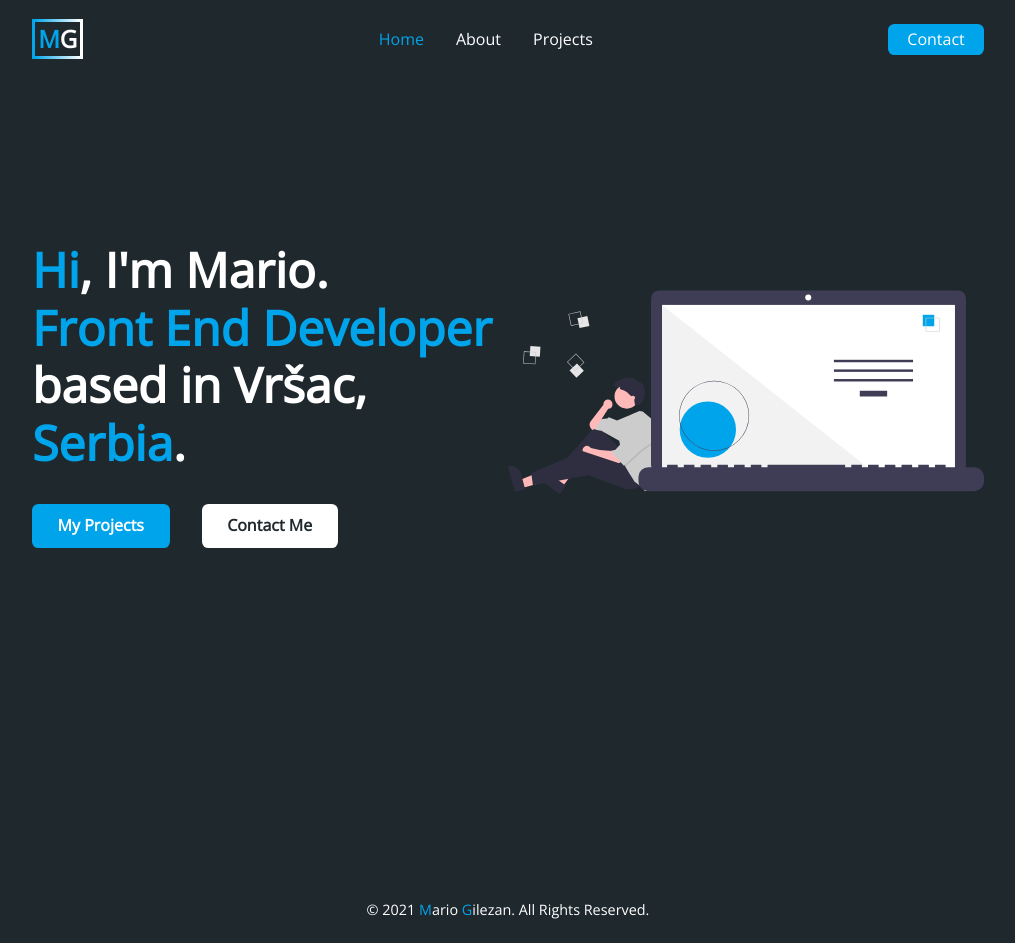
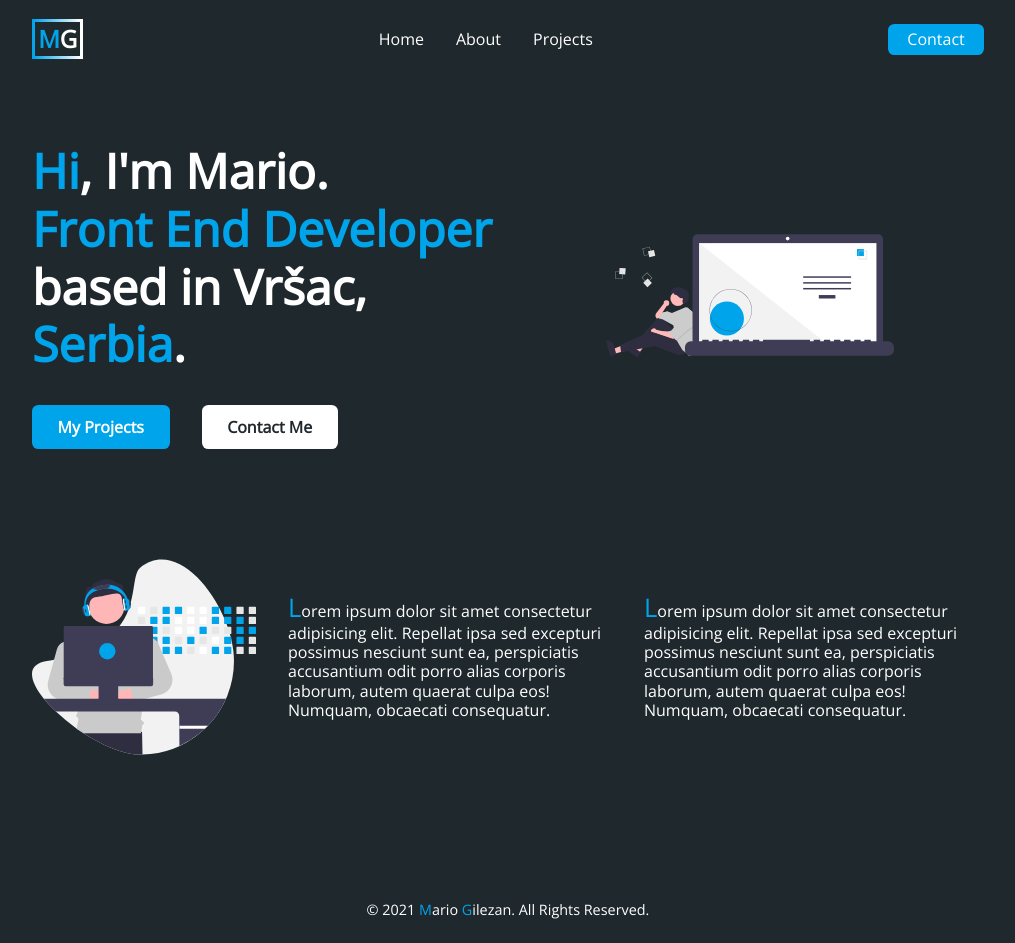
Before and after one commit to mariogilezan/mariogilezan-site, a Gatsby site: page / in a window 1280 px wide. Shown: the whole page, without its empty margins (132-1147 px from the left). Built offline with nearby package versions, Linux system fonts and the light colour scheme; Gatsby itself is replaced by a stand-in of ours.

Commit message:
added gatsby anchor link and changed some styles in hero and about section

```diff
--- a/gatsby-config.js
+++ b/gatsby-config.js
@@ -21,11 +21,11 @@ module.exports = {
       },
       {
         name: `About`,
-        slug: `/about`,
+        slug: `/#about`,
       },
       {
         name: `Projects`,
-        slug: `/projects`,
+        slug: `/#projects`,
       },
     ],
   },
@@ -56,8 +56,14 @@ module.exports = {
       resolve: "gatsby-plugin-react-svg",
       options: {
         rule: {
-          include: /images/,
+          include: /assets/,
         },
+      },
+    },
+    {
+      resolve: "gatsby-plugin-anchor-links",
+      options: {
+        offset: -100,
       },
     },
     `gatsby-plugin-styled-components`,
--- a/package.json
+++ b/package.json
@@ -19,6 +19,7 @@
     "babel-plugin-styled-components": "^1.13.2",
     "dotenv": "^10.0.0",
     "gatsby": "^3.12.1",
+    "gatsby-plugin-anchor-links": "^1.2.1",
     "gatsby-plugin-image": "^1.12.0",
     "gatsby-plugin-manifest": "^3.12.0",
     "gatsby-plugin-react-helmet": "^4.12.0",
--- /dev/null
+++ b/src/components/AboutSection/AboutSectionElements.js
@@ -0,0 +1,54 @@
+import styled from "styled-components"
+import AboutIconSrc from "../../assets/developer_activity.svg"
+
+export const AboutContainer = styled.section`
+  padding-top: 2rem;
+  margin: 4rem 0;
+  width: 100%;
+  display: flex;
+  gap: 2rem;
+  @media screen and (max-width: ${({ theme }) => theme.screen.md}) {
+    margin: 2rem 0;
+    flex-direction: column;
+    align-items: center;
+  }
+  @media screen and (max-height: ${({ theme }) => theme.screen.s}) {
+    margin: 2rem 0;
+  }
+`
+
+export const AboutDetails = styled.div`
+  order: 2;
+  display: grid;
+  grid-template-columns: repeat(auto-fit, minmax(16rem, 1fr));
+  place-content: center;
+  gap: 1rem;
+  @media screen and (max-width: ${({ theme }) => theme.screen.md}) {
+    order: 1;
+  }
+`
+
+export const AboutText = styled.p`
+  line-height: 1.2;
+  &::first-letter {
+    color: ${({ theme }) => theme.color.accent};
+    font-size: 1.6rem;
+  }
+  @media screen and (max-width: ${({ theme }) => theme.screen.md}) {
+    text-align: center;
+  }
+`
+
+export const AboutIllustrationContainer = styled.div`
+  order: 1;
+  display: grid;
+  place-content: center;
+  @media screen and (max-width: ${({ theme }) => theme.screen.md}) {
+    order: 2;
+  }
+`
+
+export const AboutIcon = styled(AboutIconSrc)`
+  max-width: 14rem;
+  max-height: 14rem;
+`
--- /dev/null
+++ b/src/components/AboutSection/index.js
@@ -0,0 +1,34 @@
+import React from "react"
+import {
+  AboutContainer,
+  AboutDetails,
+  AboutIcon,
+  AboutIllustrationContainer,
+  AboutText,
+} from "./AboutSectionElements"
+
+export default function AboutSection() {
+  return (
+    <>
+      <AboutContainer id="about">
+        <AboutDetails>
+          <AboutText>
+            Lorem ipsum dolor sit amet consectetur adipisicing elit. Repellat
+            ipsa sed excepturi possimus nesciunt sunt ea, perspiciatis
+            accusantium odit porro alias corporis laborum, autem quaerat culpa
+            eos! Numquam, obcaecati consequatur.
+          </AboutText>
+          <AboutText>
+            Lorem ipsum dolor sit amet consectetur adipisicing elit. Repellat
+            ipsa sed excepturi possimus nesciunt sunt ea, perspiciatis
+            accusantium odit porro alias corporis laborum, autem quaerat culpa
+            eos! Numquam, obcaecati consequatur.
+          </AboutText>
+        </AboutDetails>
+        <AboutIllustrationContainer>
+          <AboutIcon />
+        </AboutIllustrationContainer>
+      </AboutContainer>
+    </>
+  )
+}
--- a/src/components/HeroSection/HeroSectionElements.js
+++ b/src/components/HeroSection/HeroSectionElements.js
@@ -1,34 +1,28 @@
 import styled from "styled-components"
-import HeroIconSrc from "../../images/code_thinking.svg"
+import HeroIconSrc from "../../assets/code_thinking.svg"
 import { Button } from "../../styles/globalStyles"
 
 export const HeroContainer = styled.section`
-  margin-top: 6rem;
+  margin: 4rem 0;
   width: 100%;
-  height: 90%;
-  display: flex;
+  display: grid;
+  grid-template-columns: repeat(auto-fit, minmax(20rem, 1fr));
+  gap: 1rem;
+  place-content: center;
   @media screen and (max-width: ${({ theme }) => theme.screen.md}) {
-    margin-top: 2rem;
-    flex-direction: column;
-    align-items: center;
+    margin: 2rem 0;
   }
   @media screen and (max-height: ${({ theme }) => theme.screen.s}) {
-    margin-top: 2rem;
+    margin: 2rem 0;
   }
 `
 
 export const HeroDetails = styled.div`
-  width: 50%;
-  display: flex;
-  flex-direction: column;
-  justify-content: center;
+  display: grid;
+  place-content: center;
   gap: 2rem;
   @media screen and (max-width: ${({ theme }) => theme.screen.md}) {
-    width: 100%;
-    align-items: center;
     text-align: center;
-    padding: 0 1rem;
-    gap: 1rem;
   }
 `
 
@@ -47,23 +41,26 @@ export const HeroHeading = styled.h1`
 export const HeroButtonContainer = styled.div`
   display: flex;
   gap: 2rem;
+  text-align: center;
+  @media screen and (max-width: ${({ theme }) => theme.screen.md}) {
+    justify-content: center;
+  }
   @media screen and (max-width: ${({ theme }) => theme.screen.sm}) {
+    margin: 0 auto;
     flex-direction: column;
     gap: 1rem;
-    width: 100%;
-    padding: 0 2rem;
+    width: 90%;
   }
 `
 
 export const HeroButton = styled(Button)``
 
 export const HeroIllustrationContainer = styled.div`
-  width: 50%;
-  @media screen and (max-width: ${({ theme }) => theme.screen.md}) {
-    width: 100%;
-  }
+  display: grid;
+  place-content: center;
 `
 
 export const HeroIcon = styled(HeroIconSrc)`
-  width: 100%;
+  max-width: 18rem;
+  max-height: 18rem;
 `
--- a/src/components/HeroSection/index.js
+++ b/src/components/HeroSection/index.js
@@ -21,10 +21,10 @@ export default function HeroSection() {
             Vršac, <TextHighlight>Serbia</TextHighlight>.
           </HeroHeading>
           <HeroButtonContainer>
-            <HeroButton to="/projects" blue="true" bold="true" lg="true">
+            <HeroButton to="/#projects" blue="true" bold="true" lg="true">
               My Projects
             </HeroButton>
-            <HeroButton to="/contact" bold="true" lg="true">
+            <HeroButton to="/#contact" bold="true" lg="true">
               Contact Me
             </HeroButton>
           </HeroButtonContainer>
--- a/src/components/Navbar/NavbarElements.js
+++ b/src/components/Navbar/NavbarElements.js
@@ -1,5 +1,6 @@
 import styled from "styled-components"
 import { Link } from "gatsby"
+import { AnchorLink } from "gatsby-plugin-anchor-links"
 import { Button, Container } from "../../styles/globalStyles"
 
 export const Nav = styled.nav`
@@ -71,7 +72,7 @@ export const NavItem = styled.li`
   }
 `
 
-export const NavLink = styled(Link)`
+export const NavLink = styled(AnchorLink)`
   text-decoration: none;
   transition: color 0.25s;
   &:hover {
--- a/src/components/Navbar/index.js
+++ b/src/components/Navbar/index.js
@@ -23,13 +23,13 @@ export default function Navbar() {
           <NavList>
             {menuLinks.map(link => (
               <NavItem key={link.name}>
-                <NavLink to={link.slug} activeStyle={{ color: "#00A4EA" }}>
+                <NavLink to={link.slug} name={link.name}>
                   {link.name}
                 </NavLink>
               </NavItem>
             ))}
           </NavList>
-          <ContactLink to="/contact" blue="true">
+          <ContactLink to="/#contact" blue="true">
             Contact
           </ContactLink>
         </NavContainer>
--- a/src/pages/404.js
+++ b/src/pages/404.js
@@ -4,7 +4,7 @@ import styled from "styled-components"
 import Layout from "../components/Layout"
 import Seo from "../components/Seo"
 import { Container } from "../styles/globalStyles"
-import NotFoundIconSrc from "../images/page_not_found.svg"
+import NotFoundIconSrc from "../assets/page_not_found.svg"
 
 const NotFoundContainer = styled(Container)`
   max-height: 20rem;
--- a/src/pages/index.js
+++ b/src/pages/index.js
@@ -1,4 +1,5 @@
 import React from "react"
+import AboutSection from "../components/AboutSection"
 import HeroSection from "../components/HeroSection"
 import Layout from "../components/Layout"
 import Seo from "../components/Seo"
@@ -11,6 +12,7 @@ export default function Home({ location }) {
     <Layout location={location}>
       <Seo title={title} pathname={pathname} />
       <HeroSection />
+      <AboutSection />
     </Layout>
   )
 }
--- a/src/styles/globalStyles.js
+++ b/src/styles/globalStyles.js
@@ -1,5 +1,6 @@
 import styled, { createGlobalStyle } from "styled-components"
-import { Link } from "gatsby"
+// import { Link } from "gatsby"
+import { AnchorLink } from "gatsby-plugin-anchor-links"
 
 export const theme = {
   color: {
@@ -49,7 +50,7 @@ export const TextHighlight = styled.span`
   color: ${({ theme }) => theme.color.accent};
 `
 
-export const Button = styled(Link)`
+export const Button = styled(AnchorLink)`
   text-decoration: none;
   display: inline-block;
   border-radius: 0.4rem;
```
Also changed, not shown: src/assets/code_thinking.svg (renamed from src/images/code_thinking.svg), src/assets/contact_us.svg (renamed from src/images/contact_us.svg), src/assets/developer_activity.svg (renamed from src/images/developer_activity.svg), src/assets/page_not_found.svg (renamed from src/images/page_not_found.svg), 1 other file.
